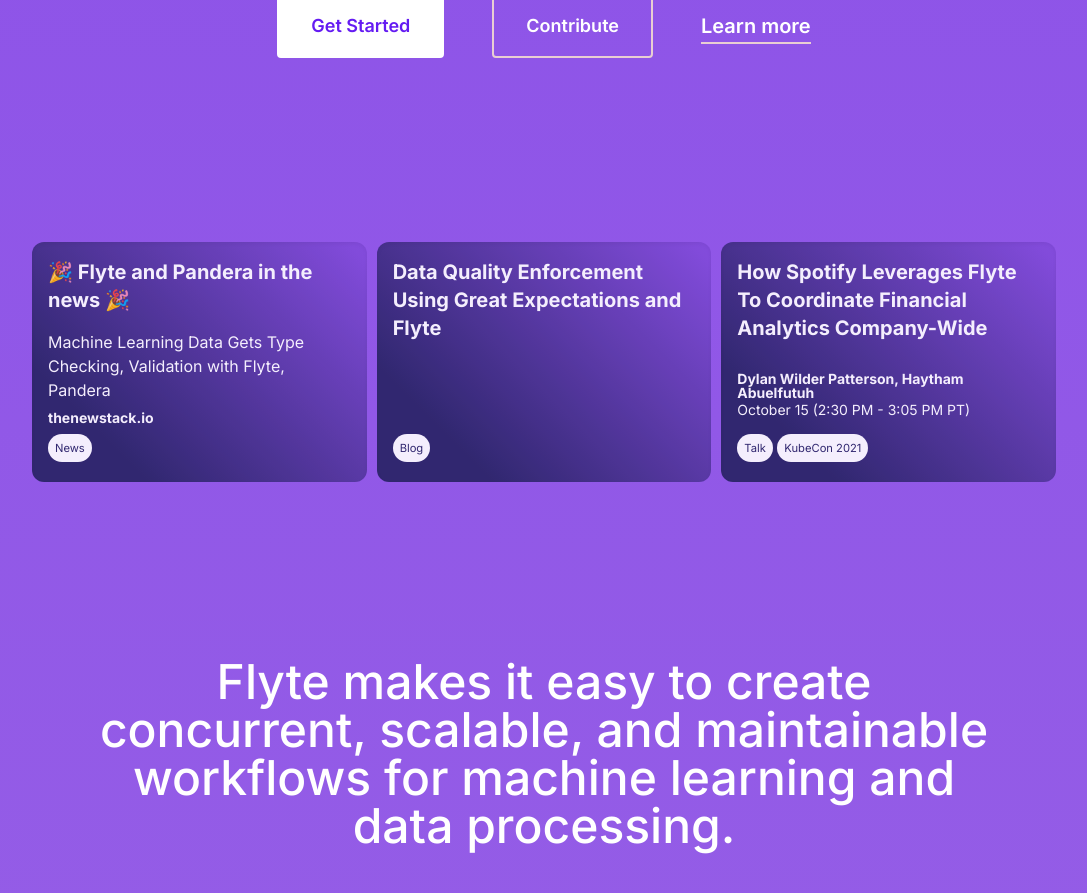
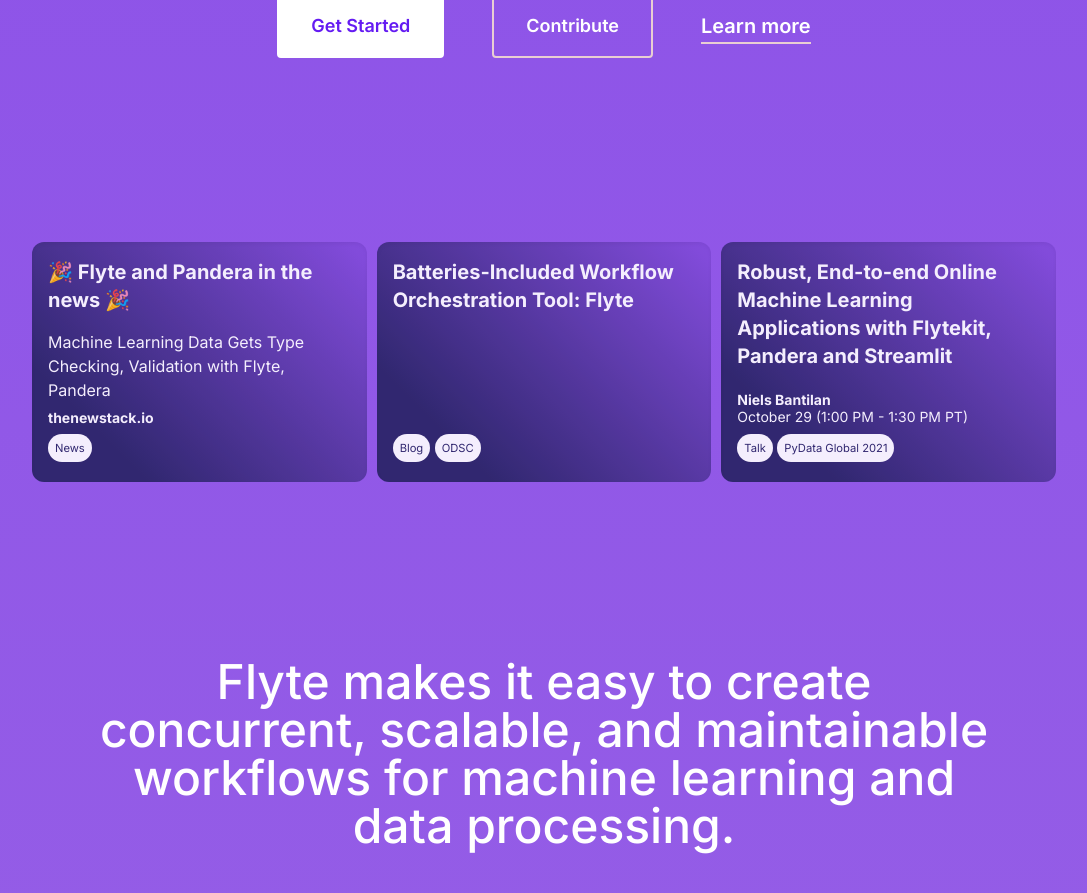
Before and after one commit to flyteorg/flyteorg.github.io, a Jekyll site: the page built from index.html, in a window 1280 px wide and 900 px high, scrolled down 554 px. Shown: the top 893 px of the window, without its empty margins (96-1183 px from the left). Built offline with Jekyll 4.4.1, drawn with Linux system fonts in a browser that asks for light colours; comment, search, counter and statistics services are not loaded.

Commit message:
add github discussion icon to the navbar, update cards
Signed-off-by: Samhita Alla <aallasamhita@gmail.com>

```diff
--- a/_includes/navbar.html
+++ b/_includes/navbar.html
@@ -395,7 +398,8 @@
             target="_blank"
           >
             <img src="{{ "/assets/images/slack.svg" | prepend: site.baseurl}}"
-            class="slack-icon" title="Slack" alt="Slack" />
+            class="slack-icon hidden lg:block" title="Slack" alt="Slack" />
+            <span class="lg:hidden">Slack</span>
           </a>
         </li>
         <li class="nav-item">
@@ -416,7 +420,31 @@
             target="_blank"
           >
             <img src="{{ "/assets/images/twitter.svg" | prepend: site.baseurl}}"
-            class="twitter-icon" title="Twitter" alt="Twitter" />
+            class="twitter-icon hidden lg:block" title="Twitter" alt="Twitter"
+            />
+            <span class="lg:hidden">Twitter</span>
+          </a>
+        </li>
+        <li class="nav-item">
+          <a
+            class="
+              px-3
+              py-2
+              flex
+              items-center
+              text-md
+              font-bold
+              leading-snug
+              text-white
+              hover:opacity-75
+              h-full
+            "
+            href="{{ site.discussions }}"
+            target="_blank"
+          >
+            <img src="{{ "/assets/images/forum.png" | prepend: site.baseurl}}"
+            class="slack-icon hidden lg:block" title="Forum" alt="Forum"/>
+            <span class="lg:hidden">Forum</span>
           </a>
         </li>
       </ul>
--- a/index.html
+++ b/index.html
@@ -156,7 +156,7 @@ title: Flyte
         <!--end of card 6-->
         <!--card 5: feature (uncomment here, from <a> to </a>)-->
         <a
-          href="https://blog.flyte.org/data-quality-enforcement-using-great-expectations-and-flyte"
+          href="https://opendatascience.com/batteries-included-workflow-orchestration-tool-flyte/"
           target="_blank"
         >
           <div class="max-w-sm w-full lg:max-w-full lg:flex">
@@ -178,11 +178,12 @@ title: Flyte
             >
               <div class="font-bold text-xl text-white">
                 <div class="mb-4">
-                  Data Quality Enforcement Using Great Expectations and Flyte
+                  Batteries-Included Workflow Orchestration Tool: Flyte
                 </div>
               </div>
               <div class="mb-2">
                 <span class="badge">Blog</span>
+                <span class="badge">ODSC</span>
               </div>
             </div>
           </div>
@@ -190,7 +191,7 @@ title: Flyte
         <!--end of card 5-->
         <!--card 1-->
         <a
-          href="https://events.linuxfoundation.org/kubecon-cloudnativecon-north-america/program/schedule/"
+          href="https://pydata.org/global2021/schedule/presentation/119/robust-end-to-end-online-machine-learning-applications-with-flytekit-pandera-and-streamlit/"
           target="_blank"
         >
           <div class="max-w-sm w-full lg:max-w-full lg:flex">
@@ -212,21 +213,20 @@ title: Flyte
             >
               <div class="mb-4">
                 <div class="font-bold text-xl text-white">
-                  How Spotify Leverages Flyte To Coordinate Financial Analytics
-                  Company-Wide
+                  Robust, End-to-end Online Machine Learning Applications with Flytekit, Pandera and Streamlit
                 </div>
               </div>
               <div class="flex items-center">
                 <div class="text-sm">
                   <p class="text-white leading-none font-bold">
-                    Dylan Wilder Patterson, Haytham Abuelfutuh
+                    Niels Bantilan
                   </p>
-                  <p class="text-white">October 15 (2:30 PM - 3:05 PM PT)</p>
+                  <p class="text-white">October 29 (1:00 PM - 1:30 PM PT)</p>
                 </div>
               </div>
               <div class="mb-2">
                 <span class="badge">Talk</span>
-                <span class="badge">KubeCon 2021</span>
+                <span class="badge">PyData Global 2021</span>
               </div>
             </div>
           </div>
```
Also changed, not shown: other parts of _includes/navbar.html (+4 -1 lines), assets/images/forum.png (added).
